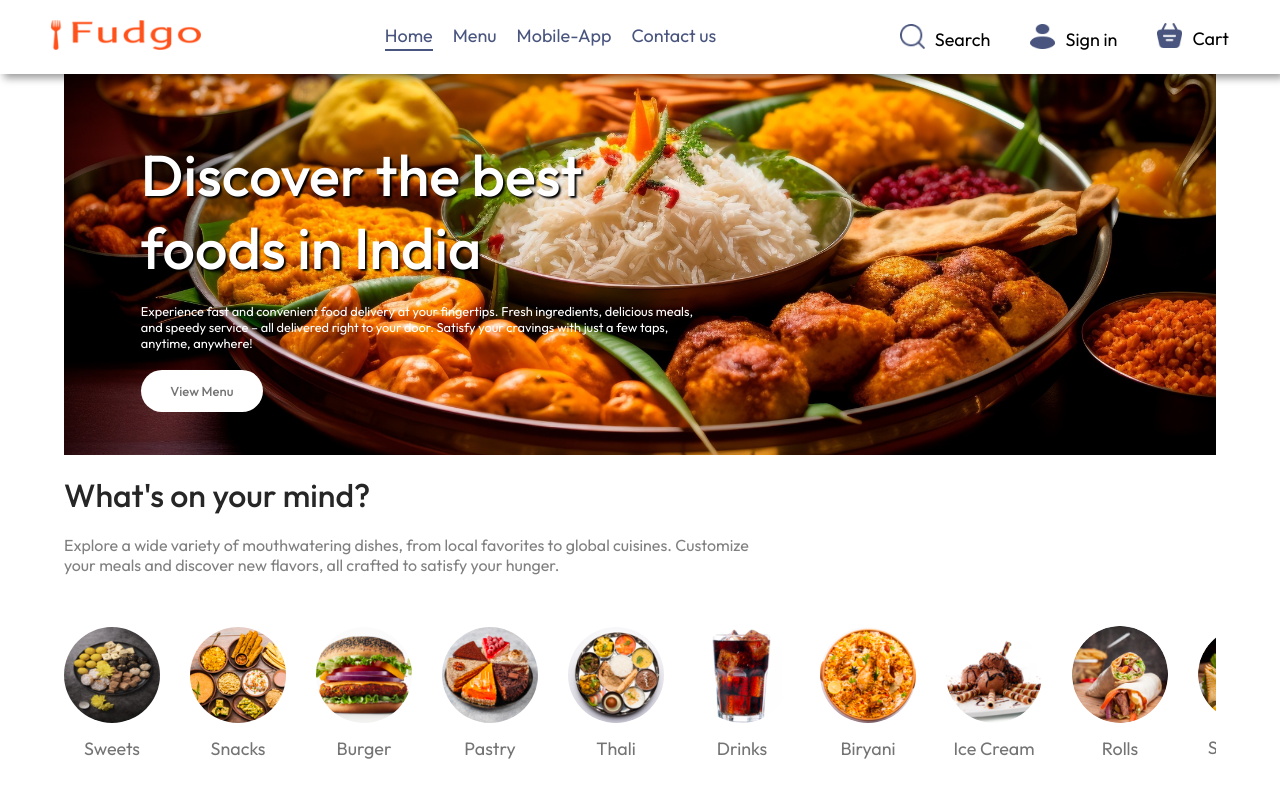
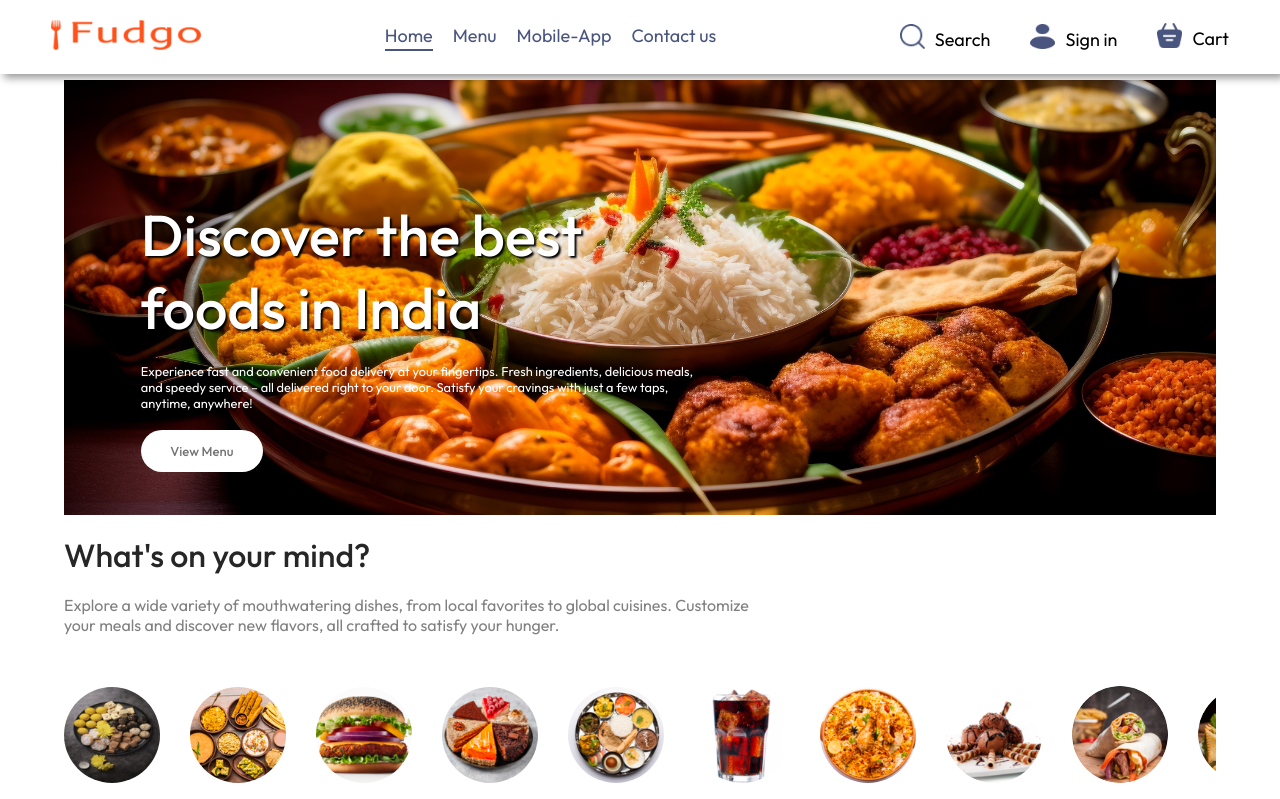
Before and after one commit to Saugataghosh24/Fudgo-Food-Delivery, a React (Vite) app in the folder frontend/: page / in a window 1280 px wide. Shown: the top 799 px of the page. Built offline with nearby package versions, Linux system fonts and the light colour scheme; no server answers.

Commit message:
Update Header.css

```diff
--- a/frontend/src/components/Header/Header.css
+++ b/frontend/src/components/Header/Header.css
@@ -4,6 +4,7 @@
     background: url("/header.jpg");
     background-size: cover;
     position: relative;
+    margin-top: 80px;
 }
 
 .header-content{
```
